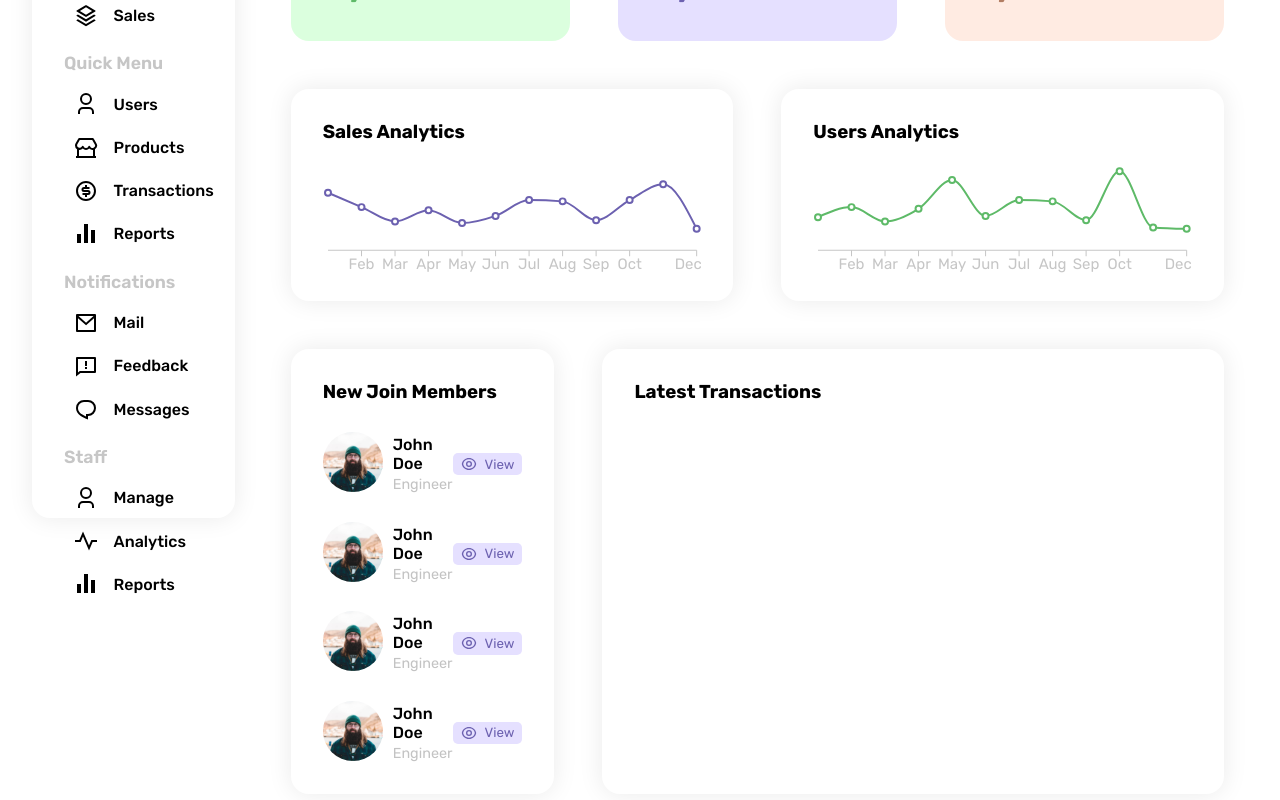
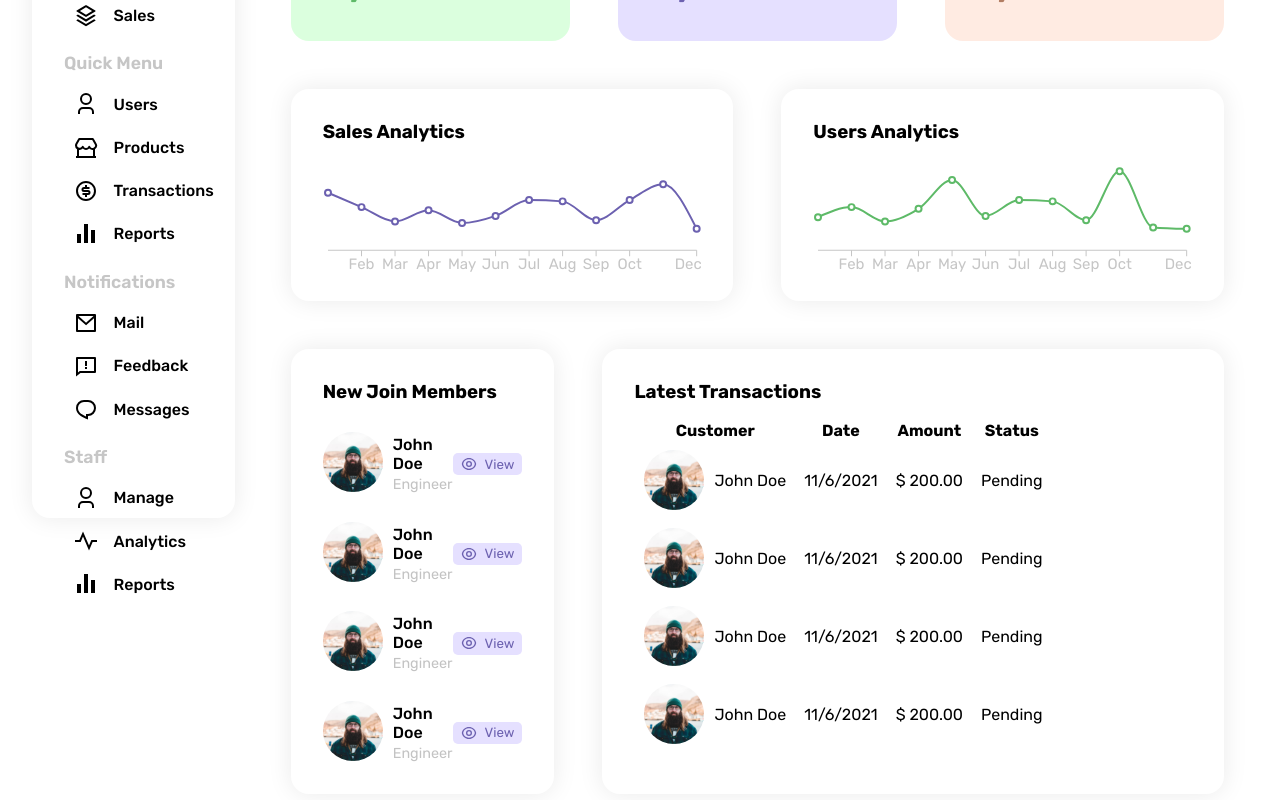
Before and after one commit to thusharathiwanka/react-admin-dashboard, a React (Create React App) app: page / in a window 1280 px wide. Shown: the part 250-1050 px from the top of the page. Built offline with nearby package versions, Linux system fonts and the light colour scheme.

Commit message:
CREATE: large widget with table created

```diff
--- a/src/components/widgets/large/LargeWidget.jsx
+++ b/src/components/widgets/large/LargeWidget.jsx
@@ -1,9 +1,25 @@
+import TableRowItem from "../tableRowItem/TableRowItem";
+
 import "./largeWidget.scss";
 
 const LargeWidget = ({ title }) => {
 	return (
 		<div className="large-widget">
 			<h3 className="small-widget__title">{title}</h3>
+			<table className="large-widget__table">
+				<thead className="large-widget__table-head">
+					<th>Customer</th>
+					<th>Date</th>
+					<th>Amount</th>
+					<th>Status</th>
+				</thead>
+				<tbody>
+					<TableRowItem />
+					<TableRowItem />
+					<TableRowItem />
+					<TableRowItem />
+				</tbody>
+			</table>
 		</div>
 	);
 };
```
